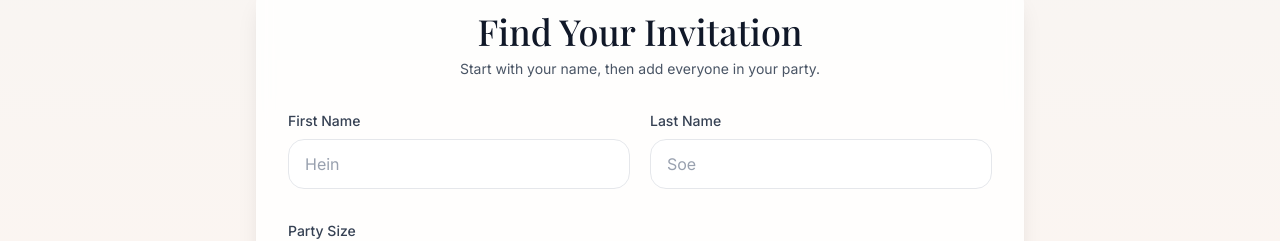
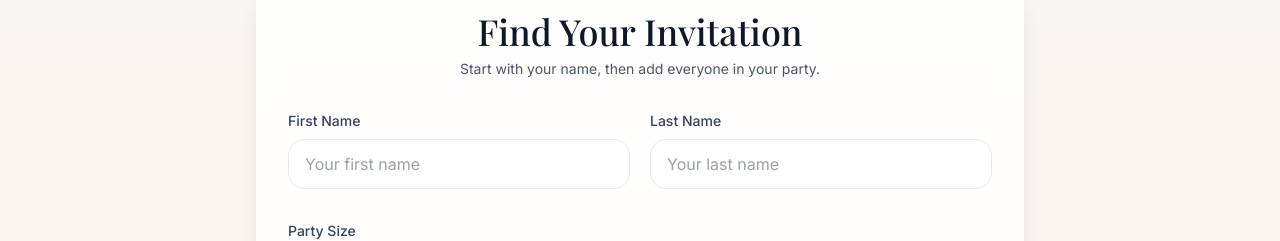
Before and after one commit to hsu01/Weddinginvitation, a React (Vite) app: page / in a window 1280 px wide. Shown: the part 5460-5701 px from the top of the page. Built offline with nearby package versions, Linux system fonts and the light colour scheme; a web font is replaced by a local one.

Commit message:
Fix first and last name

```diff
--- a/src/app/components/RSVPSectionNew.tsx
+++ b/src/app/components/RSVPSectionNew.tsx
@@ -304,13 +304,13 @@ function PartyStep({
           label="First Name"
           value={formData.firstName}
           onChange={(value) => updatePrimaryName("firstName", value)}
-          placeholder="Hein"
+          placeholder="Your first name"
         />
         <TextField
           label="Last Name"
           value={formData.lastName}
           onChange={(value) => updatePrimaryName("lastName", value)}
-          placeholder="Soe"
+          placeholder="Your last name"
         />
       </div>
 
```
